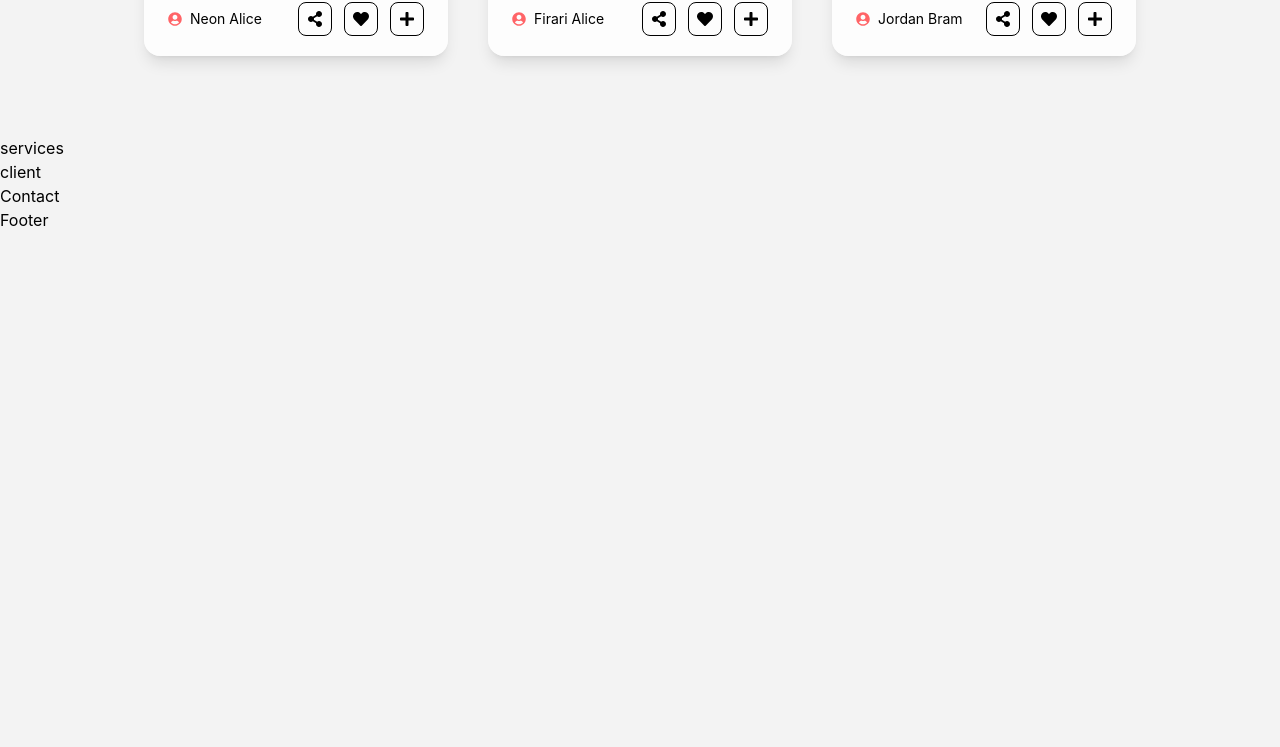
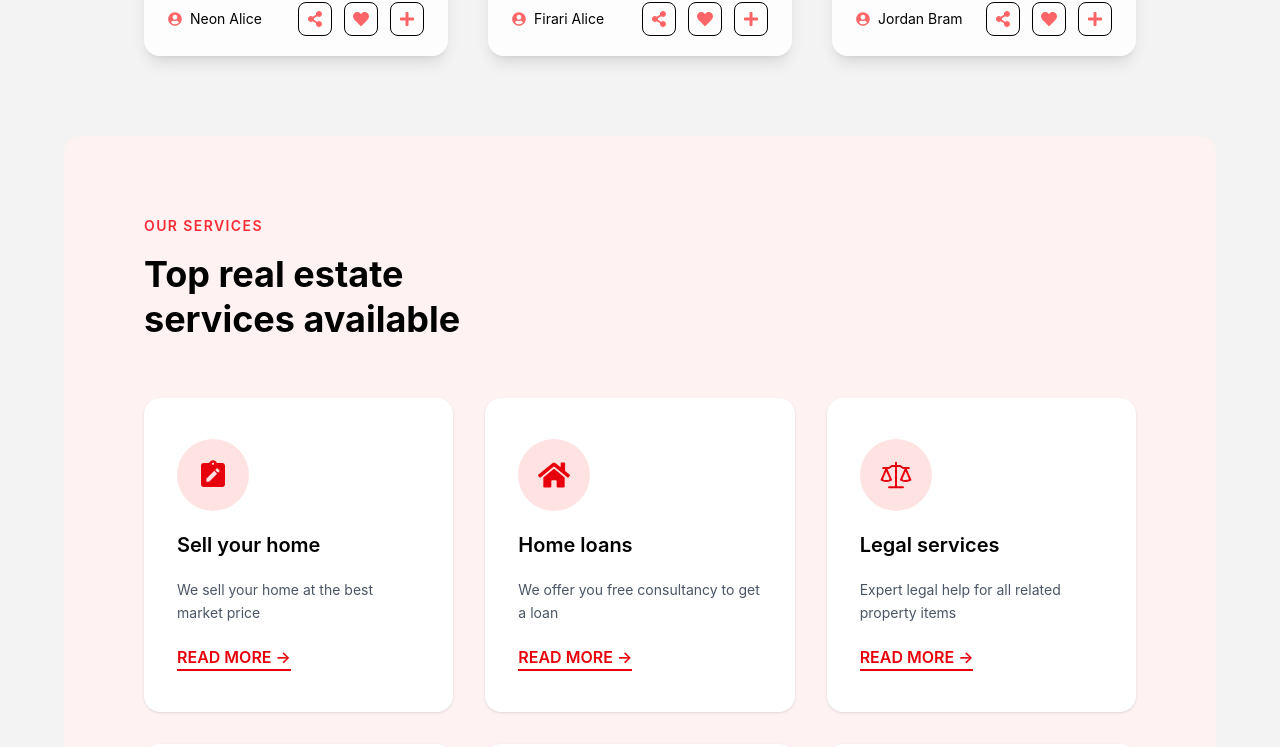
Before and after one commit to Prasoonsoni398/React-learning, a React (Vite) app in the folder project/: page / in a window 1280 px wide. Shown: the part 3472-4219 px from the top of the page. Before the commit the page ends 3704 px from the top, so only its background shows below. Built offline with nearby package versions, Linux system fonts and the light colour scheme.

Commit message:
feat: enhance AOS initialization and update button transition durations across multiple components Added Service section with its styling

```diff
--- a/project/src/sections/About.jsx
+++ b/project/src/sections/About.jsx
@@ -7,10 +7,10 @@ import "aos/dist/aos.css";
 const About = () => {
   useEffect(() => {
     AOS.init({
-      offset: 200,
+      offset: 120,
       duration: 800,
-      easing: "ease-in-sine",
-      delay: 100,
+      easing: "ease-in-out",
+      once: true,
     });
   }, []);
   const { darkMode, toggleDarkMode } = useDarkMode();
--- a/project/src/sections/Client.jsx
+++ b/project/src/sections/Client.jsx
@@ -1,11 +1,25 @@
-import React from 'react'
+import React, { useEffect } from "react";
+import { client } from "../Components/export";
+import { useDarkMode } from "../Components/DarkModeContext";
+import { FaStar } from "react-icons/fa";
+import AOS from "aos";
+import "aos/dist/aos.css";
 
 const Client = () => {
+  useEffect(() => {
+    AOS.init({
+      offset: 120,
+      duration: 800,
+      easing: "ease-in-out",
+      once: true,
+    });
+  }, []);
+  const { darkMode, toggleDarkMode } = useDarkMode();
   return (
     <>
-    <div>client</div>
+      <div>client</div>
     </>
-  )
-}
+  );
+};
 
-export default Client
+export default Client;
--- a/project/src/sections/Hero.jsx
+++ b/project/src/sections/Hero.jsx
@@ -7,10 +7,10 @@ import "aos/dist/aos.css";
 const hero = () => {
   useEffect(() => {
     AOS.init({
-      offset: 200,
+      offset: 120,
       duration: 800,
-      easing: "ease-in-sine",
-      delay: 100,
+      easing: "ease-in-out",
+      once: true,
     });
   }, []);
   const { darkMode, toggleDarkMode } = useDarkMode();
@@ -71,7 +71,7 @@ const hero = () => {
                 </select>
             </div>
             <div className="w-full">
-                <button type="submit" className="bg-red-600 dark:bg-red-700 hover:bg-red-700 dark:hover:bg-red-300 dark:hover:text-black text-lg p-4 w-full text-white font-semibold rounded-xl cursor-pointer transform hover:scale-110 transition-transform duration-300 flex-1">SUBMIT</button>
+                <button type="submit" className="bg-red-600 dark:bg-red-700 hover:bg-red-700 dark:hover:bg-red-300 dark:hover:text-black text-lg p-4 w-full text-white font-semibold rounded-xl cursor-pointer transform hover:scale-110 transition-transform duration-500 flex-1">SUBMIT</button>
             </div>
         </div>
       </div>
--- a/project/src/sections/PopularAreas.jsx
+++ b/project/src/sections/PopularAreas.jsx
@@ -9,10 +9,10 @@ import "aos/dist/aos.css";
 const PopularAreas = () => {
   useEffect(() => {
     AOS.init({
-      offset: 200,
+      offset: 120,
       duration: 800,
-      easing: "ease-in-sine",
-      delay: 100,
+      easing: "ease-in-out",
+      once: true,
     });
   }, []);
   const { darkMode, toggleDarkMode } = useDarkMode();
@@ -50,13 +50,13 @@ const PopularAreas = () => {
                   data-aos="zoom-in"
                   data-aos-delay={400}
                   style={{ backgroundImage: `url(${img})` }}
-                  className="h-[300px] w-full bg-cover bg-center rounded-xl relative overflow-hidden group cursor-pointer transition-transform duration-300 hover:scale-105 shadow-md hover:shadow-xl"
+                  className="h-[300px] w-full bg-cover bg-center rounded-xl relative overflow-hidden group cursor-pointer transition-transform duration-500 hover:scale-105 shadow-md hover:shadow-xl"
                 >
                   {/* Overlay */}
-                  <div className="absolute inset-0 bg-gradient-to-t from-black/70 via-black/20 to-transparent opacity-0 group-hover:opacity-100 transition duration-300"></div>
+                  <div className="absolute inset-0 bg-gradient-to-t from-black/70 via-black/20 to-transparent opacity-0 group-hover:opacity-100 transition duration-500"></div>
 
                   {/* Text on image */}
-                  <div className="absolute bottom-4 left-4 text-white opacity-0 group-hover:opacity-100 transition duration-300">
+                  <div className="absolute bottom-4 left-4 text-white opacity-0 group-hover:opacity-100 transition duration-500">
                     <h2 className="text-xl font-semibold">Location {i + 1}</h2>
                     <p className="text-sm">Explore properties</p>
                   </div>
@@ -78,7 +78,7 @@ const PopularAreas = () => {
         bg-white dark:bg-gray-900
         rounded-2xl p-6
         shadow-md hover:shadow-xl
-        transition-all duration-300
+        transition-all duration-500
         hover:-translate-y-2
       "
               >
--- a/project/src/sections/Properties.jsx
+++ b/project/src/sections/Properties.jsx
@@ -19,15 +19,13 @@ import "aos/dist/aos.css";
 const Properties = () => {
   useEffect(() => {
     AOS.init({
-      offset: 200,
+      offset: 120,
       duration: 800,
       easing: "ease-in-out",
-      delay: 100,
       once: true,
     });
   }, []);
-
-  const { darkMode } = useDarkMode();
+  const { darkMode, toggleDarkMode } = useDarkMode();
 
   return (
     <div className={darkMode ? "bg-black" : "bg-transparent"}>
@@ -128,13 +126,13 @@ const Properties = () => {
 
                   <div className="flex gap-3">
                     <button className="p-2 border rounded-lg hover:bg-black hover:text-white transition hover:scale-110">
-                      <FaShareAlt />
+                      <FaShareAlt className="text-red-400"/>
                     </button>
                     <button className="p-2 border rounded-lg hover:bg-black hover:text-white transition hover:scale-110">
-                      <FaHeart />
+                      <FaHeart className="text-red-400"/>
                     </button>
                     <button className="p-2 border rounded-lg hover:bg-black hover:text-white transition hover:scale-110">
-                      <FaPlus />
+                      <FaPlus className="text-red-400"/>
                     </button>
                   </div>
                 </div>
--- a/project/src/sections/Services.jsx
+++ b/project/src/sections/Services.jsx
@@ -1,11 +1,86 @@
-import React from 'react'
+import React, { useEffect } from "react";
+import { useDarkMode } from "../Components/DarkModeContext";
+import { service } from "../Components/export";
+import AOS from "aos";
+import "aos/dist/aos.css";
 
 const Services = () => {
+  useEffect(() => {
+    AOS.init({
+      offset: 120,
+      duration: 800,
+      easing: "ease-in-out",
+      once: true,
+    });
+  }, []);
+
+  const { darkMode, toggleDarkMode } = useDarkMode();
+
   return (
     <>
-    <div>services</div>
+      <div
+        className={`${
+          darkMode ? "dark bg-black" : "light bg-transparent"
+        } pb-20 transition-colors duration-500 `}
+      >
+        <section
+          id="services"
+          className={`${
+            darkMode ? "bg-gray-900" : "bg-red-50"
+          } lg:w-[90%] w-full m-auto rounded-2xl flex flex-col justify-center items-start lg:px-20 px-6 py-20 gap-14 transition-all duration-500`}
+        >
+
+          <div className="flex flex-col gap-4">
+            <h2
+              data-aos="fade-up"
+              className="text-red-500 dark:text-red-400 tracking-widest text-sm font-semibold"
+            >
+              OUR SERVICES
+            </h2>
+
+            <h1
+              data-aos="fade-up"
+              data-aos-delay="100"
+              className="text-black dark:text-white text-3xl md:text-4xl font-bold leading-tight"
+            >
+              Top real estate <br /> services available
+            </h1>
+          </div>
+
+          <div
+            id="service-box"
+            className="grid lg:grid-cols-3 md:grid-cols-2 grid-cols-1 gap-8 w-full"
+          >
+            {service.map((item, index) => (
+              <div
+                data-aos="zoom-in-up"
+                data-aos-delay={index * 100}
+                key={index}
+                className="group bg-white dark:bg-gray-800 px-8 py-10 min-h-[300px] flex flex-col justify-start items-start rounded-2xl border border-transparent hover:border-red-500 shadow-sm hover:shadow-xl cursor-pointer gap-5 transition-all duration-300 hover:-translate-y-2"
+              >
+
+                <div className="p-5 rounded-full bg-red-100 dark:bg-gray-700 group-hover:bg-red-500 transition-all duration-300">
+                  <item.icon className="text-red-600 dark:text-white size-8 group-hover:text-white transition-all duration-300 group-hover:scale-110" />
+                </div>
+
+                <h2 className="text-black dark:text-white text-xl font-semibold">
+                  {item.title}
+                </h2>
+
+                <p className="text-gray-600 dark:text-gray-300 text-sm leading-relaxed">
+                  {item.desc}
+                </p>
+
+                <button className="mt-auto text-red-600 dark:text-red-400 font-semibold border-b-2 border-red-600 dark:border-red-400 hover:tracking-wider transition-all duration-300">
+                  READ MORE →
+                </button>
+              </div>
+            ))}
+          </div>
+        </section>
+      </div>
     </>
-  )
-}
+  );
+};
 
-export default Services
+export default Services;
```
